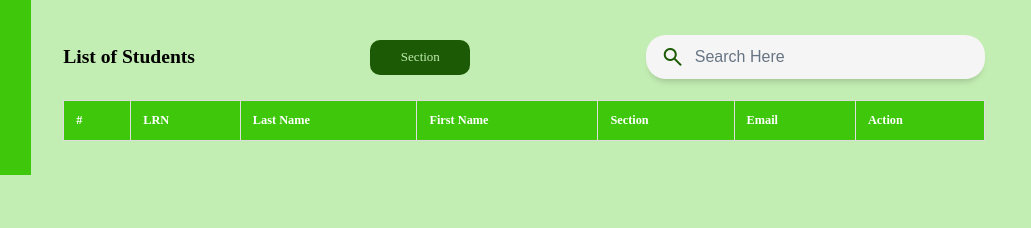
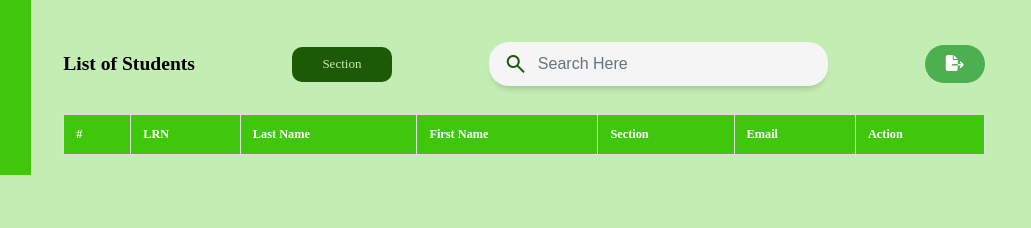
Before and after one commit to KlytzCoder10/ALIGENCE-Web, a plain HTML site: page TeacherSide/manage_students.html in a window 1280 px wide. Shown: the top 228 px of the page, 249-1280 px from the left. Drawn offline with nearby package versions, Linux system fonts and the light colour scheme; no server answers; a web font is replaced by a local one.

Commit message:
Export as Excel Feature
Added in the following:
- Monitor Student
- Assessments - Student Results
- Manage Students

```diff
--- a/TeacherSide/assessments.css
+++ b/TeacherSide/assessments.css
@@ -323,3 +323,18 @@ input.radio-button{
         align-items: flex-start;
     }
 }
+
+.export-btn {
+    background-color: #4CAF50;
+    color: white;
+    padding: 10px 20px;
+    border: none;
+    cursor: pointer;
+    font-size: 16px;
+    margin: 10px 0;
+    border-radius: 50px;
+}
+
+.export-btn:hover {
+    background-color: #45a049;
+}
--- a/TeacherSide/manage_students.css
+++ b/TeacherSide/manage_students.css
@@ -263,3 +263,18 @@ td {
     border: none;
     cursor: pointer;
 }
+/*---------export excel---------*/
+.export-btn {
+    background-color: #4CAF50;
+    color: white;
+    padding: 10px 20px;
+    border: none;
+    cursor: pointer;
+    font-size: 16px;
+    margin: 10px 0;
+    border-radius: 50px;
+}
+
+.export-btn:hover {
+    background-color: #45a049;
+}
--- a/TeacherSide/manage_students.html
+++ b/TeacherSide/manage_students.html
@@ -6,11 +6,12 @@
     <meta name="viewport" content="width=device-width, initial-scale=1.0">
     <title>AliGence | Students 1</title>
     <link rel="stylesheet" href="https://cdnjs.cloudflare.com/ajax/libs/font-awesome/6.2.1/css/all.min.css" integrity="sha512-MV7K8+y+gLIBoVD59lQIYicR65iaqukzvf/nwasF0nqhPay5w/9lJmVM2hMDcnK1OnMGCdVK+iQrJ7lzPJQd1w==" crossorigin="anonymous" referrerpolicy="no-referrer" />
-    <link rel="stylesheet" href="https://fonts.googleapis.com/css2?family=Material+Symbols+Outlined:opsz,wght,FILL,GRAD@24,400,0,0&icon_names=search"/>
+    <link rel="stylesheet" href="https://fonts.googleapis.com/css2?family=Material+Symbols+Outlined:opsz,wght,FILL,GRAD@24,400,0,0&icon_names=search" />
     <!-- Firebase SDKs -->
     <script src="https://www.gstatic.com/firebasejs/8.10.0/firebase-app.js"></script>
     <script src="https://www.gstatic.com/firebasejs/8.10.0/firebase-auth.js"></script>
     <script src="https://www.gstatic.com/firebasejs/8.10.0/firebase-database.js"></script>
+    <script src="https://cdnjs.cloudflare.com/ajax/libs/xlsx/0.16.9/xlsx.full.min.js"></script>
     <link rel="stylesheet" href="manage_students.css">
     <link rel="stylesheet" href="sidebar.css">
 </head>
@@ -60,6 +61,7 @@
                             <a href="#" onclick="selectSection('Pascal')">Pascal</a>
                         </div>
                     </div>
+
                 </center>
                 <form id="searchForm">
                     <div class="search">
@@ -67,6 +69,9 @@
                         <input class="search-input" type="search" placeholder="Search Here" id="searchInput">
                     </div>
                 </form>
+                <button onclick="exportTableToExcel('studentsTable', 'list_Students')" class="export-btn">
+                    <i class="fa fa-file-export"></i>
+                </button>
             </div>
             <div>
                 <button id="addStudentBtn">Add Student</button>
--- a/TeacherSide/manage_students.js
+++ b/TeacherSide/manage_students.js
@@ -313,5 +313,54 @@ function logout() {
     });
 }
 
+// //EXPORT TO EXCEL
+// function exportTableToExcel(tableId, filename = 'excel_data') {
+//     const table = document.getElementById(tableId);
+//     const cloneTable = table.cloneNode(true);
+//     const actionColumn = cloneTable.querySelectorAll('th:last-child, td:last-child');
+//     actionColumn.forEach(cell => cell.remove());
+//     const workbook = XLSX.utils.table_to_book(cloneTable, { sheet: "Sheet 1" });
+//     XLSX.writeFile(workbook, `${filename}.xlsx`);
+//   }
+
+
+function exportTableToExcel(tableId, filename = 'list_Students') {
+    const table = document.getElementById(tableId);
+    const rows = table.querySelectorAll('tr');
+
+    const data = [];
+
+    // Loop through each row (skipping the header row)
+    rows.forEach((row, rowIndex) => {
+      const rowData = [];
+      const cells = row.querySelectorAll('th, td');
+
+      cells.forEach((cell, cellIndex) => {
+        // Skip the last column (Action column) by checking if it's the last column
+        if (cellIndex !== cells.length - 1) {
+          if (cellIndex === 1) { // LRN column (2nd column)
+            rowData.push(`'${cell.textContent.trim()}`); // Add single quote to treat as string
+          } else {
+            rowData.push(cell.textContent.trim());
+          }
+        }
+      });
+
+      // Skip the header row
+      if (rowIndex !== 0) {
+        data.push(rowData);
+      }
+    });
+
+    // Create a new workbook
+    const ws = XLSX.utils.aoa_to_sheet([["#","LRN","Last Name","First Name","Section","Email"], ...data]);
+    const wb = XLSX.utils.book_new();
+    XLSX.utils.book_append_sheet(wb, ws, "Students");
+
+    // Write the file
+    XLSX.writeFile(wb, `${filename}.xlsx`);
+  }
+
+
 // Run the initializePage function on load
 window.onload = initializePage;
--- a/TeacherSide/monitor_students.css
+++ b/TeacherSide/monitor_students.css
@@ -192,6 +192,7 @@ button:hover {
     }
 }
 
+/*---------status color---------*/
 .status-circle {
     display: inline-block;
     width: 10px;
@@ -209,3 +210,19 @@ button:hover {
 .status-disconnected {
     background-color: red;
 }
+
+/*---------export excel---------*/
+.export-btn {
+    background-color: #4CAF50;
+    color: white;
+    padding: 10px 20px;
+    border: none;
+    cursor: pointer;
+    font-size: 16px;
+    margin: 10px 0;
+    border-radius: 50px;
+}
+
+.export-btn:hover {
+    background-color: #45a049;
+}
```
Also changed, not shown: TeacherSide/assessments.html (+8 -3 lines), TeacherSide/assessments.js (+11 -0 lines), TeacherSide/monitor_students.html (+4 -0 lines), TeacherSide/monitor_students.js (+17 -0 lines).
